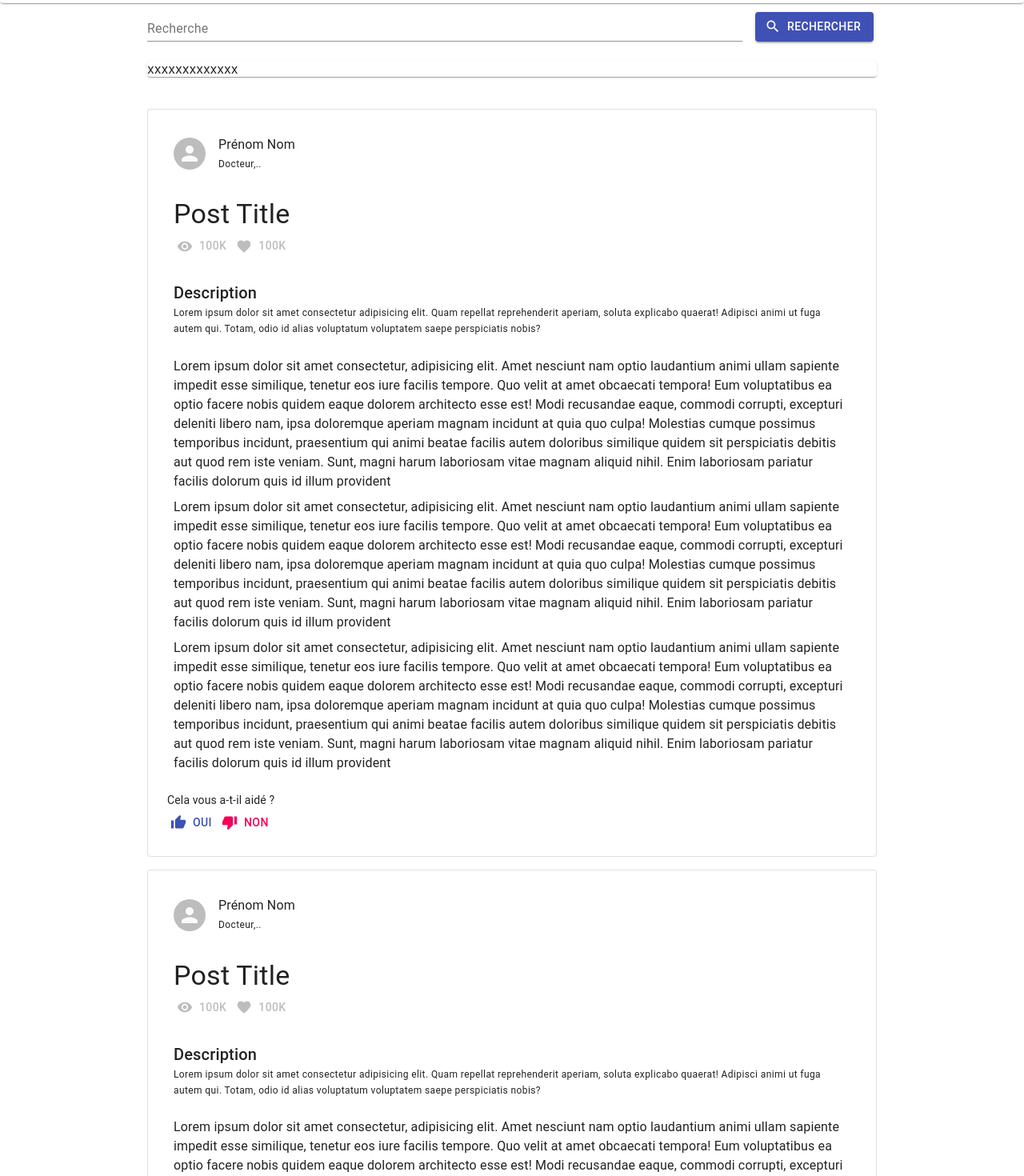
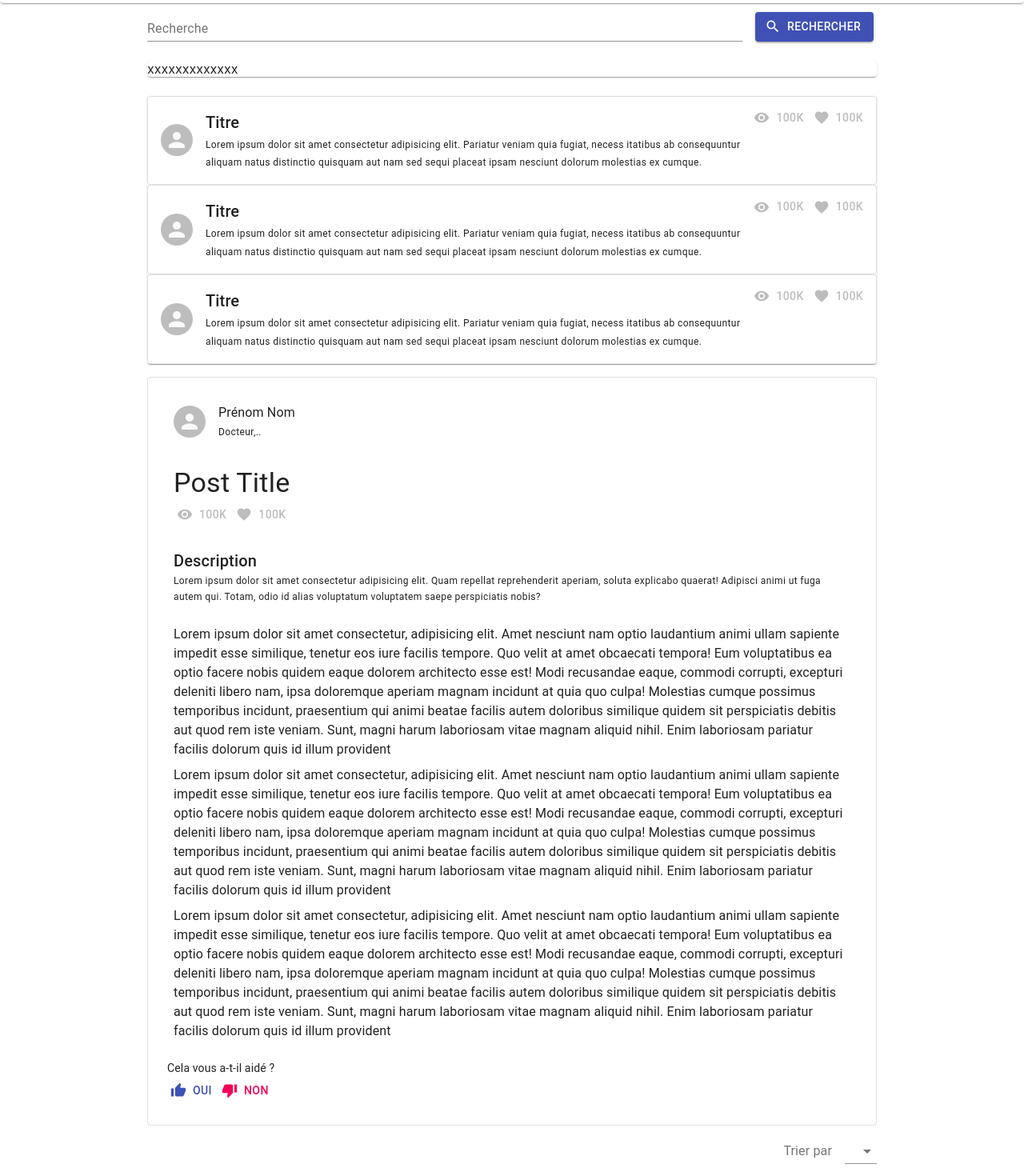
Before and after one commit to andolalaina/react-e-pandemic-link, a React (Create React App) app: page / in a window 1280 px wide. Shown: the part 97-1567 px from the top of the page at 80% size. Built offline with nearby package versions, Linux system fonts and the light colour scheme.

Commit message:
Added SearchResult component

```diff
--- a/src/App.tsx
+++ b/src/App.tsx
@@ -3,6 +3,7 @@ import Post from './components/Post';
 import Comment from './components/Comment';
 import Header from './components/Header';
 import Search from './components/Search'
+import SearchResult from './components/SearchResult';
 
 import { AppBar, Button, createStyles, makeStyles, Paper, Theme, Toolbar, Typography, Tabs, Tab, Grid } from '@material-ui/core';
 import { AccountCircle, Menu } from '@material-ui/icons';
@@ -15,7 +16,13 @@ export default function App() {
   return (
     <div>
       <Header/>
-      <Search></Search>
+      <Search results={
+      <div>
+        <SearchResult/>
+        <SearchResult/>
+        <SearchResult/>
+      </div>
+      }></Search>
       <Post></Post>
       <Post>
         <Comment/>
--- a/src/components/Post.tsx
+++ b/src/components/Post.tsx
@@ -1,13 +1,17 @@
 import React from 'react';
-import { Card, Grid, Container, Avatar, Typography, Button, CardHeader, CardActions, CardContent } from "@material-ui/core";
+import { Card, Grid, Container, Avatar, Typography, Button, CardHeader, CardActions, CardContent, Select, MenuItem, InputLabel } from "@material-ui/core";
 import { createStyles, makeStyles, Theme } from "@material-ui/core/styles";
 import { Favorite, ThumbDown, ThumbUp, Visibility } from '@material-ui/icons';
+import { isClassExpression } from 'typescript';
 
 const useStyles = makeStyles((theme: Theme) =>
 createStyles({
     card: {
         padding: "1rem",
         margin: "1rem 0 1rem 0"
+    },
+    alignRight: {
+        marginRight: 0
     }
 }),
 );
@@ -94,6 +98,18 @@ export default function Post(props) {
                     </Grid>
                 </CardActions>
         </Card>
+
+        <Grid container justifyContent="flex-end" alignItems="center" spacing={2}>
+            <Grid item>
+                <InputLabel id="comments-sort">Trier par</InputLabel>
+            </Grid>
+            <Grid item>
+                <Select labelId="comment-sort">
+                    <MenuItem value="top">Pertinence</MenuItem>
+                    <MenuItem value="date">Date</MenuItem>
+                </Select>
+            </Grid>
+        </Grid>
         {props.children}
         </Container>
     )
--- /dev/null
+++ b/src/components/SearchResult.tsx
@@ -0,0 +1,31 @@
+import { Avatar, Button, Card, CardHeader, Grid, Typography } from "@material-ui/core";
+import { Favorite, Visibility } from "@material-ui/icons";
+import React from "react";
+
+export default function SearchResult() {
+    return(
+        <Card variant="outlined" elevation={0}>
+            <CardHeader
+            avatar={<Avatar></Avatar>}
+            title={<Typography variant="h6">Titre</Typography>}
+            subheader={<Typography variant="caption">Lorem ipsum dolor sit amet consectetur adipisicing elit. Pariatur veniam quia fugiat, necess
+            itatibus ab consequuntur aliquam natus distinctio quisquam aut nam sed sequi placeat ipsam
+            nesciunt dolorum molestias ex cumque.</Typography>}
+            action={
+                <Grid container>
+                    <Grid item>
+                        <Button startIcon={<Visibility/>} disabled>
+                            100k
+                        </Button>
+                    </Grid>
+                    <Grid item>
+                        <Button startIcon={<Favorite/>} disabled>
+                            100k
+                        </Button>
+                    </Grid>
+                </Grid>
+            }
+            />
+        </Card>
+    )
+}
```
